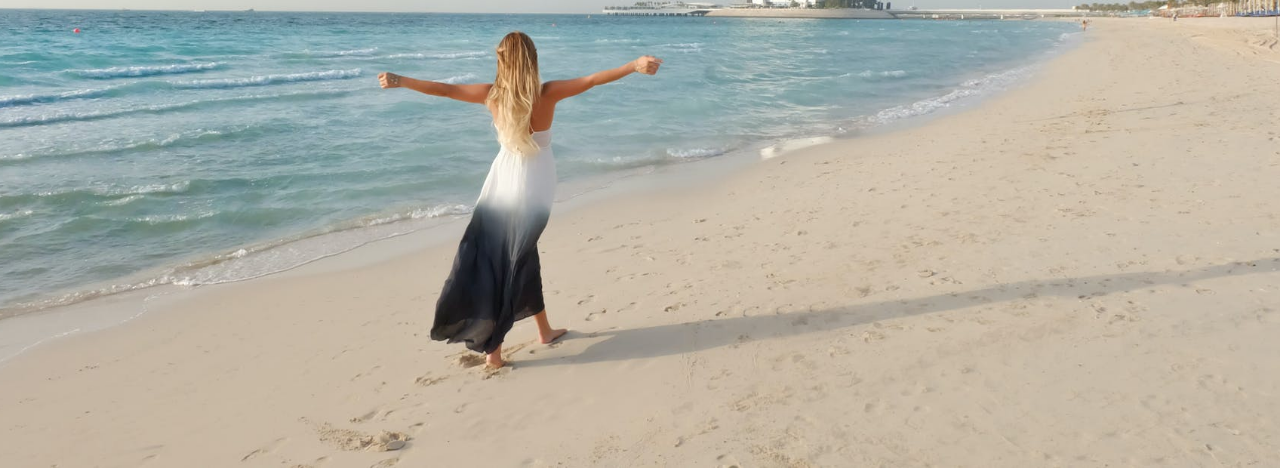
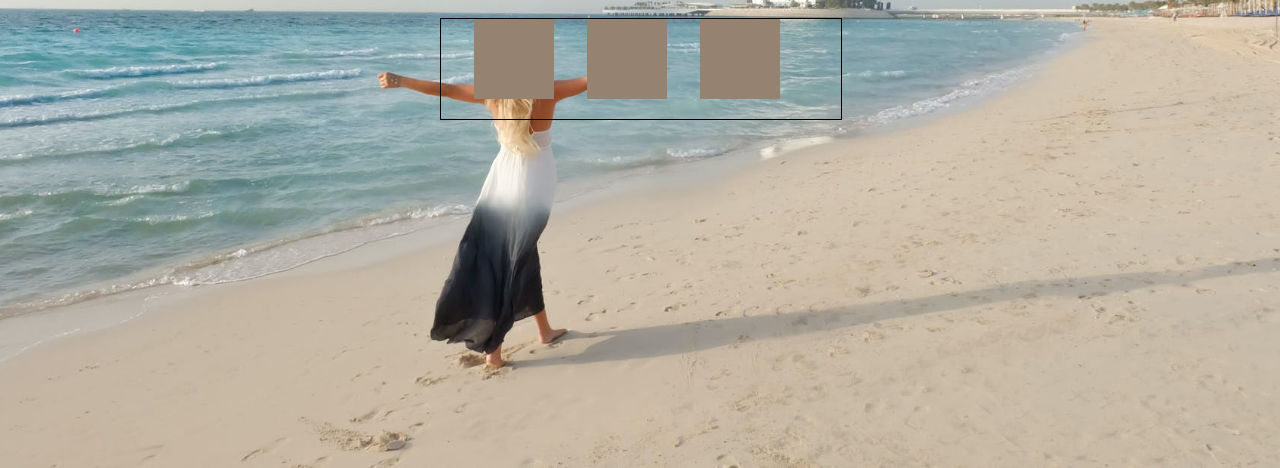
Before and after one commit to HG42022/healthy-club, a plain HTML site: page be-healthy.html in a window 1280 px wide. Shown: the part 332-800 px from the top of the page. Drawn offline with nearby package versions, Linux system fonts and the light colour scheme.

Commit message:
centering horizontally and vertically boxes for be-healthy.html

```diff
--- a/assets/css/style.css
+++ b/assets/css/style.css
@@ -114,16 +114,20 @@ li {
 .container-healthy{
     border: 1px solid black;
     position: absolute;
-    width: 40%;
+    width: 400px;
+    height: 100px;
     left: 50%;
-    margin-left: -20%;
+    top: 50%;
+    margin-left: -200px;
+    margin-top: -50px;
 
     }
 .box-healthy{
-    background-color: #7a1c1c;
+    background-color: #958270;
     display: inline-block;
     height: 80px;
     width: 80px;
+    margin-right: 7%;
 }
 
 /* style the text boxes+ text containers for healthy*/
```
